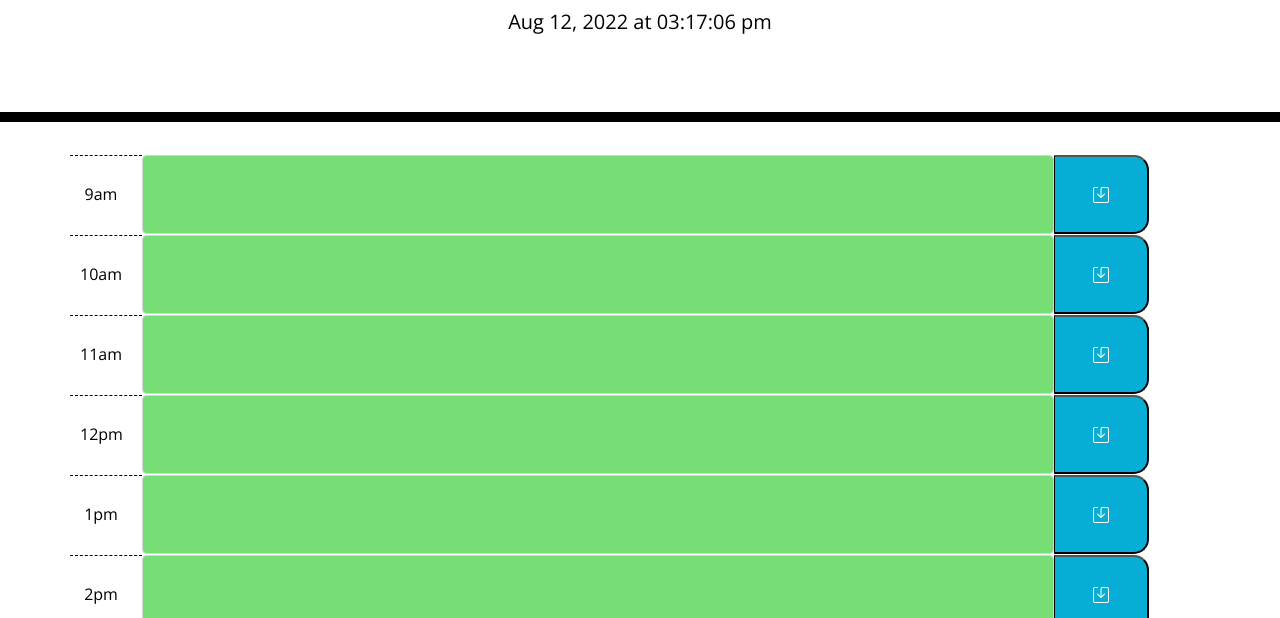
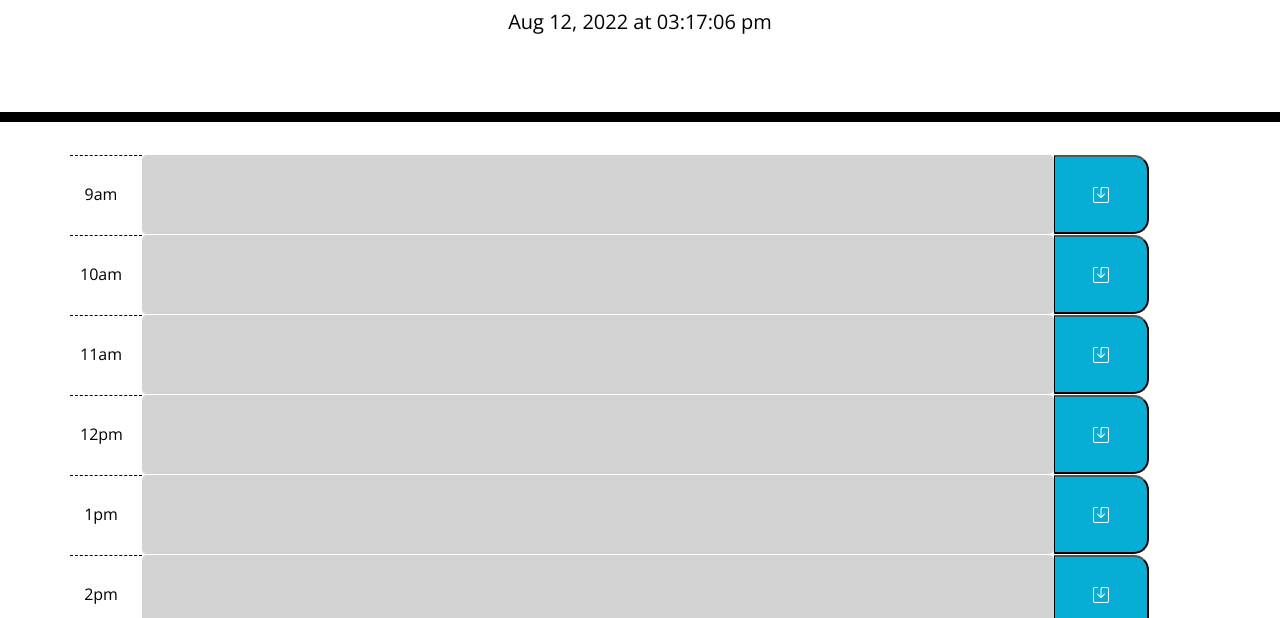
Before and after one commit to Tehseus/work-day-scheduler, a plain HTML site: page index.html in a window 1280 px wide. Shown: the part 182-800 px from the top of the page. Drawn offline with nearby package versions, Linux system fonts and the light colour scheme.

Commit message:
fixed time comparison variable/function to add appropriate background color

```diff
--- a/assets/js/script.js
+++ b/assets/js/script.js
@@ -22,21 +22,25 @@ setInterval(displayTime, 1000);
 //if now < current_time, set to class future
 //else if now = current_time, set to class present
 //else set class to past
-var timeSlot = parseInt($( "div.hour" ).html());
+// var timeSlot = parseInt($( "div.hour" ).html());
 console.log(current_time);
 $(document).ready(function(){
     // Loop through each textarea element with the class form-control
     $("textarea.form-control").each(function(){
         // Compares timeSlot and current_time and adds appropriate class to add styling to element
-        if (timeSlot < current_time) {
+        // var timeSlot = parseInt($( "div.hour" ).html()); //initial variable used to compare, found out it was ineffective leaving for
+        var hourSlot = parseInt($(this).attr("id"));
+        console.log(hourSlot+"hourSlot");
+        if (hourSlot < current_time) {
+            $(this).addClass("past");
+        } else if (hourSlot ===current_time) {
+            $(this).addClass("present");
+        } else if(hourSlot >current_time){
             $(this).addClass("future");
-        } else if (timeSlot == current_time) {
-            $(this).addClass("present");
-        } else {
-            $(this).addClass("past");
         }
     });
 });
+
 //function that should record user input in local storage for recall later
 $(".saveBtn").on("click", function () {
     console.log(this);
@@ -48,6 +52,6 @@ $(".saveBtn").on("click", function () {
 })
 
 //for loop to recall items saved in local storage, not currently working lol
-for (let i = 0; i < 10; i++) {
+for (let i = 9; i < 18; i++) {
     $(`#${i}`).val(localStorage.getItem(i));
 }
--- a/index.html
+++ b/index.html
@@ -34,55 +34,55 @@
       <div class="time-block">
         <div class="row">
           <div class="hour">9am</div>
-          <textarea class="form-control description" id="1"></textarea>
+          <textarea class="form-control description" id="9"></textarea>
           <button class="saveBtn col-1"><span class="bi bi-save"></span></button>
         </div>
       <div class="time-block">
         <div class="row">
           <div class="hour">10am</div>
-          <textarea class="form-control description" id="2"></textarea>
+          <textarea class="form-control description" id="10"></textarea>
           <button class="saveBtn col-1"><span class="bi bi-save"></span></button>
         </div>
       <div class="time-block">
         <div class="row">
           <div class="hour">11am</div>
-          <textarea class="form-control description" id="3"></textarea>
+          <textarea class="form-control description" id="11"></textarea>
           <button class="saveBtn col-1"><span class="bi bi-save"></span></button>
         </div>
       <div class="time-block">
         <div class="row">
           <div class="hour">12pm</div>
-          <textarea class="form-control description" id="4"></textarea>
+          <textarea class="form-control description" id="12"></textarea>
           <button class="saveBtn col-1"><span class="bi bi-save"></span></button>
         </div>
       <div class="time-block">
         <div class="row">
           <div class="hour">1pm</div>
-          <textarea class="form-control description" id="5"></textarea>
+          <textarea class="form-control description" id="13"></textarea>
           <button class="saveBtn col-1"><span class="bi bi-save"></span></button>
         </div>
       <div class="time-block">
         <div class="row">
           <div class="hour">2pm</div>
-          <textarea class="form-control description" id="6"></textarea>
+          <textarea class="form-control description" id="14"></textarea>
           <button class="saveBtn col-1"><span class="bi bi-save"></span></button>
         </div>
       <div class="time-block">
         <div class="row">
           <div class="hour">3pm</div>
-          <textarea class="form-control description" id="7"></textarea>
+          <textarea class="form-control description" id="15"></textarea>
           <button class="saveBtn col-1"><span class="bi bi-save"></span></button>
         </div>
       <div class="time-block">
         <div class="row">
           <div class="hour">4pm</div>
-          <textarea class="form-control description" id="8"></textarea>
+          <textarea class="form-control description" id="16"></textarea>
           <button class="saveBtn col-1"><span class="bi bi-save"></span></button>
         </div>
      <div class="time-block">
         <div class="row">
           <div class="hour">5pm</div>
-          <textarea class="form-control description" id="9"></textarea>
+          <textarea class="form-control description" id="17"></textarea>
           <button class="saveBtn col-1"><span class="bi bi-save"></span></button>
         </div>
       </div>
```
